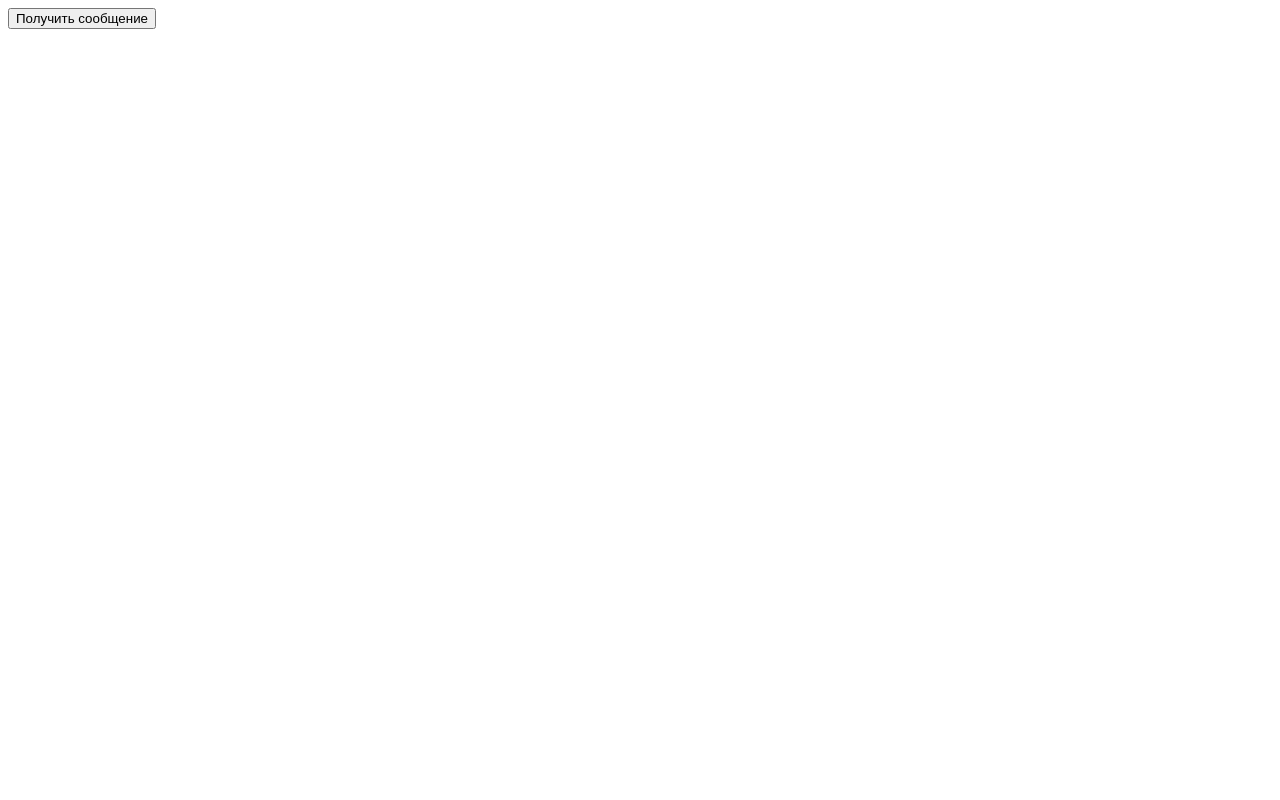
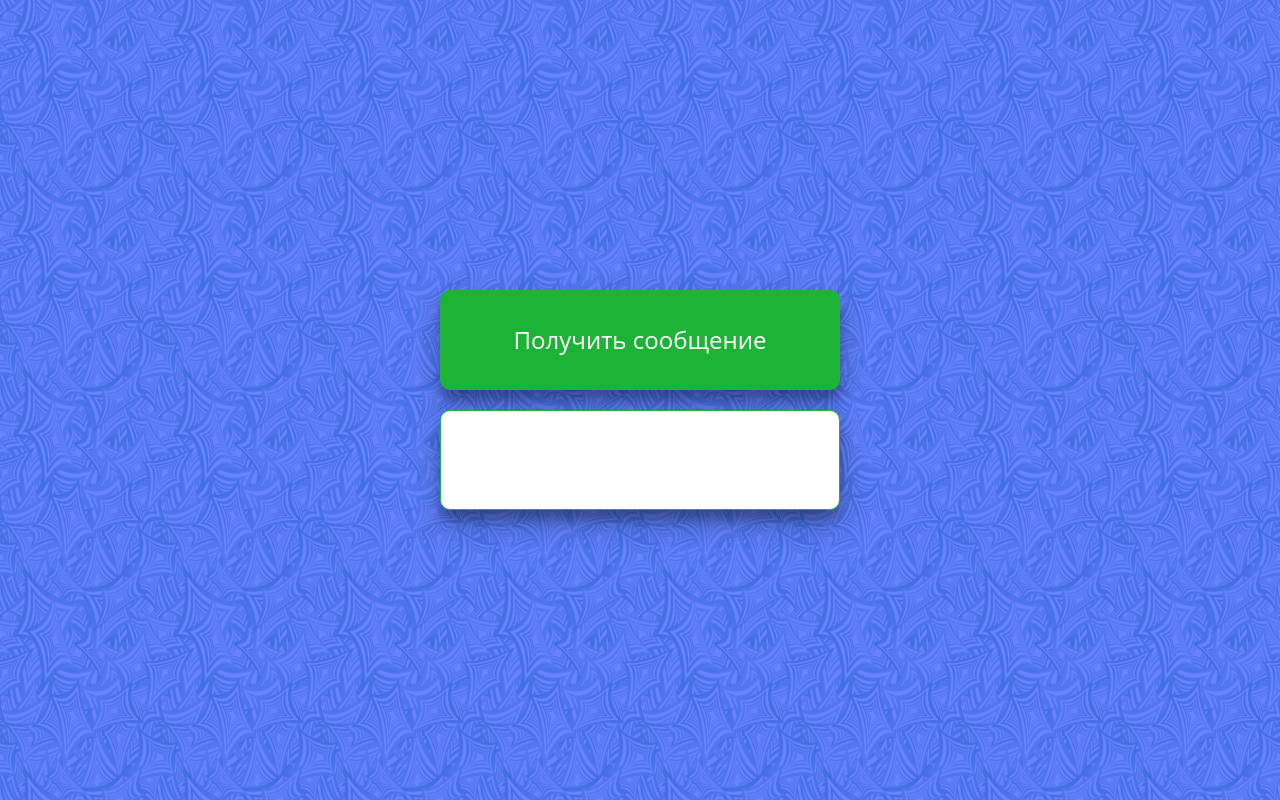
Before and after one commit to spacehunter99/web-project, a website: page index.html in a window 1280 px wide. Drawn offline with Linux system fonts and the light colour scheme.

Commit message:
second commit

```diff
--- a/index.html
+++ b/index.html
@@ -4,11 +4,14 @@
     <meta charset="UTF-8">
     <meta http-equiv="X-UA-Compatible" content="IE=edge">
     <meta name="viewport" content="width=device-width, initial-scale=1.0">
+    <link rel="stylesheet" href="style.css">
     <title>Document</title>
 </head>
 <body>
-    <input type="submit" id="button" value="Получить сообщение">
-    <div id="output"></div>
+    <div class="flexContainer">
+        <input type="submit" id="button" value="Получить сообщение">
+        <div id="output"></div>
+    </div>
     <script src="script.js"></script>
 </body>
 </html>
--- /dev/null
+++ b/style.css
@@ -0,0 +1,49 @@
+* {
+    box-sizing: border-box;
+    padding: 0;
+    margin: 0;
+  }
+
+html, body {
+    height: 100%;
+}
+
+.flexContainer {
+    display: flex;
+    min-height: 100%;
+    flex-direction: column;
+    justify-content: center;
+    align-items: center;
+    background-image: url("./img/bluePrint.jpg");
+    background-repeat: round;
+    background-size: 350px;
+}
+
+#button {
+    height: 100px;
+    width: 400px;
+    border-radius: 10px;
+    border: 1px solid rgb(29,179,54);
+    background-color: rgb(29,179,54);
+    font-size: 24px;
+    font-family: 'Open Sans', sans-serif;
+    font-weight: 500;
+    color: rgb(255, 255, 255);
+    line-height: 1.2;
+    cursor: pointer;
+    box-shadow: 0 14px 28px rgba(0,0,0,0.25), 0 10px 10px rgba(0,0,0,0.22);
+}
+
+#output {
+    margin-top: 20px;
+    height: 100px;
+    width: 400px;
+    background-color: aquamarine;
+    background-color: rgb(255, 255, 255);
+    border-radius: 10px;
+    border: 1px solid rgb(29,179,54);
+    font-size: 30px;
+    text-align: center;
+    line-height: 90px;
+    box-shadow: 0 14px 28px rgba(0,0,0,0.25), 0 10px 10px rgba(0,0,0,0.22);
+}
```
Also changed, not shown: img/bluePrint.jpg (added).
